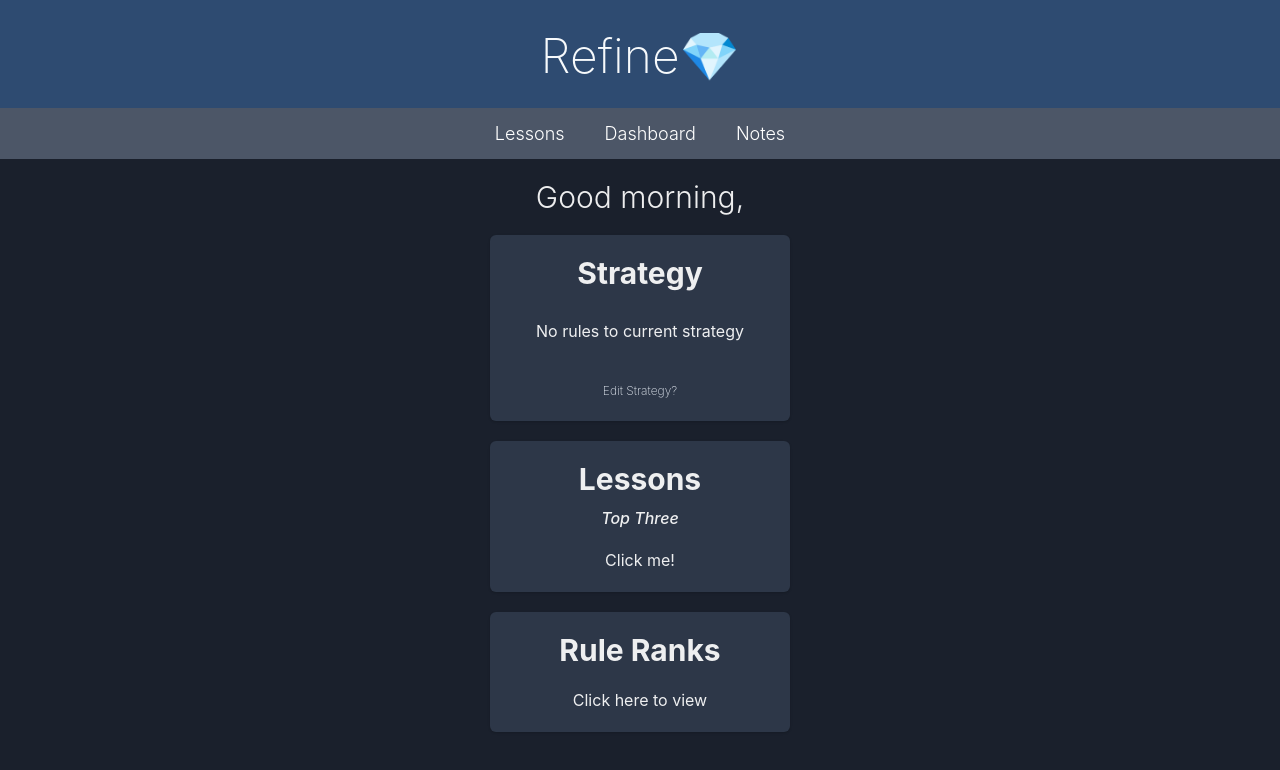
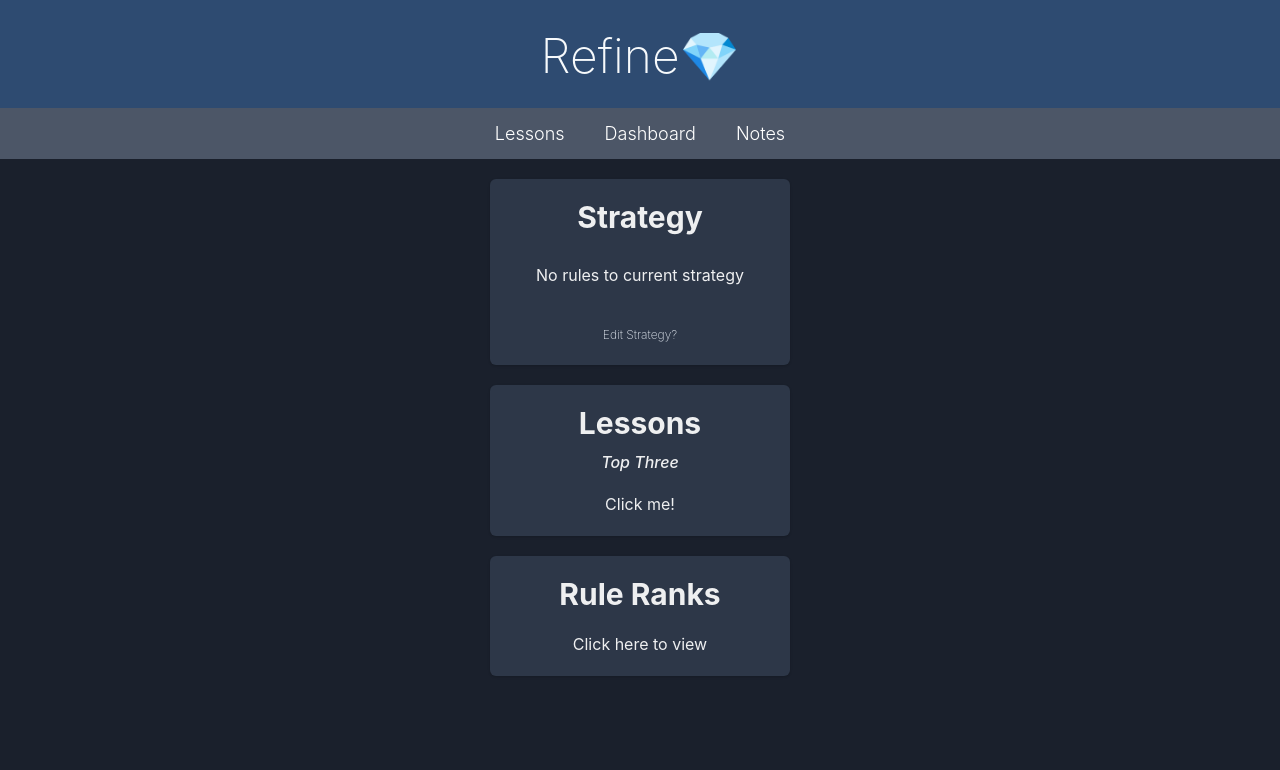
Before and after one commit to HansenJacobA/refine-v1, a Next.js app: page /home in a window 1280 px wide. Shown: the top 770 px of the page. Built offline with nearby package versions, Linux system fonts and the light colour scheme.

Commit message:
refactor

```diff
--- a/src/components/greeting/index.tsx
+++ /dev/null
@@ -1,33 +0,0 @@
-import { Flex, Heading } from "@chakra-ui/react";
-import { useEffect, useState } from "react";
-
-export default function Greeting() {
-  const [greeting, setGreeting] = useState("");
-
-  useEffect(() => {
-    const timeNow = new Date().toLocaleTimeString().split(" ");
-    const amPm = timeNow.pop();
-    const hour = parseInt(timeNow.shift());
-    setGreeting(
-      amPm === "AM"
-        ? "Good morning,"
-        : hour < 5 || hour === 12
-        ? "Good afternoon,"
-        : "Good evening,"
-    );
-  }, []);
-
-  return (
-    <Flex align="center" justify="center">
-      <Heading
-        as="h2"
-        size="lg"
-        noOfLines={1}
-        textAlign="center"
-        fontWeight="light"
-      >
-        {greeting}
-      </Heading>
-    </Flex>
-  );
-}
--- a/src/components/lessons/index.tsx
+++ b/src/components/lessons/index.tsx
@@ -8,7 +8,6 @@ import {
   updateTopThreeLessonRanks,
 } from "../../utilities/lessons";
 import { getProfile } from "../../utilities/profile";
-import Greeting from "../greeting";
 
 export default function LessonsForm() {
   const [lesson, setLesson] = useState("");
@@ -22,7 +21,6 @@ export default function LessonsForm() {
 
   return (
     <Flex w={300} direction="column" gap={5}>
-      <Greeting />
       <Textarea
         placeholder="Add a lesson learned or upvote /downvote previous ones"
         value={lesson}
--- a/src/components/navBar/index.tsx
+++ b/src/components/navBar/index.tsx
@@ -1,9 +1,16 @@
 import { Flex, Link } from "@chakra-ui/react";
 import NextLink from "next/link";
+import { useEffect, useState } from "react";
 import { NavBarLinkNameAndUrl } from "../../types";
 import { navBarLinkNames } from "../../utilities/navBar";
 
 export default function NavBar() {
+  const [navBarUrlsAndLinks, setNavBarUrlsAdnLinks] = useState([]);
+
+  useEffect(() => {
+    setNavBarUrlsAdnLinks(navBarLinkNames);
+  }, []);
+
   return (
     <Flex
       w="100vw"
@@ -16,7 +23,7 @@ export default function NavBar() {
       fontWeight="light"
       fontSize={18}
     >
-      {navBarLinkNames.map(({ linkName, url }: NavBarLinkNameAndUrl) => {
+      {navBarUrlsAndLinks.map(({ linkName, url }: NavBarLinkNameAndUrl) => {
         return (
           <NextLink key={linkName} href={url} passHref>
             <Link
--- a/src/components/noteForm/index.tsx
+++ b/src/components/noteForm/index.tsx
@@ -3,7 +3,6 @@ import { useEffect, useState } from "react";
 import { Profile } from "../../types";
 import { submitNote } from "../../utilities/notes";
 import { getProfile } from "../../utilities/profile";
-import Greeting from "../greeting";
 
 export default function NoteForm() {
   const [note, setNote] = useState("");
@@ -17,7 +16,6 @@ export default function NoteForm() {
 
   return (
     <Flex w={300} direction="column" gap={5}>
-      <Greeting />
       <Textarea
         placeholder="Add a note"
         value={note}
--- a/src/components/reviewStrategy/index.tsx
+++ b/src/components/reviewStrategy/index.tsx
@@ -63,7 +63,6 @@ export default function ReviewStrategy() {
             </Flex>
           ))}
           <Button
-            size="sm"
             mt={5}
             onClick={function completeDailyStrategyReview() {
               profile.strategyReviewed = true;
--- a/src/pages/home/index.tsx
+++ b/src/pages/home/index.tsx
@@ -1,7 +1,6 @@
 import { Flex } from "@chakra-ui/react";
 import Template from "../../components/template";
 import StrategyCard from "../../components/strategyCard";
-import Greeting from "../../components/greeting";
 import LessonCard from "../../components/lessonCard";
 import ReviewStrategyCard from "../../components/reviewStrategyCard";
 import LinkComponent from "../../components/linkComponent";
@@ -28,7 +27,6 @@ export default function Home() {
       w={300}
     >
       <Template />
-      <Greeting />
       <StrategyCard />
       <LessonCard />
       {isAfterFivePm ? (
--- a/src/pages/review/index.tsx
+++ b/src/pages/review/index.tsx
@@ -1,5 +1,4 @@
 import { Flex } from "@chakra-ui/react";
-import Greeting from "../../components/greeting";
 import ReviewStrategy from "../../components/reviewStrategy";
 import Template from "../../components/template";
 
@@ -14,7 +13,6 @@ export default function Review() {
       w={300}
     >
       <Template />
-      <Greeting />
       <ReviewStrategy />
     </Flex>
   );
```
Also changed, not shown: src/pages/strategy/index.tsx (+9 -0 lines).
